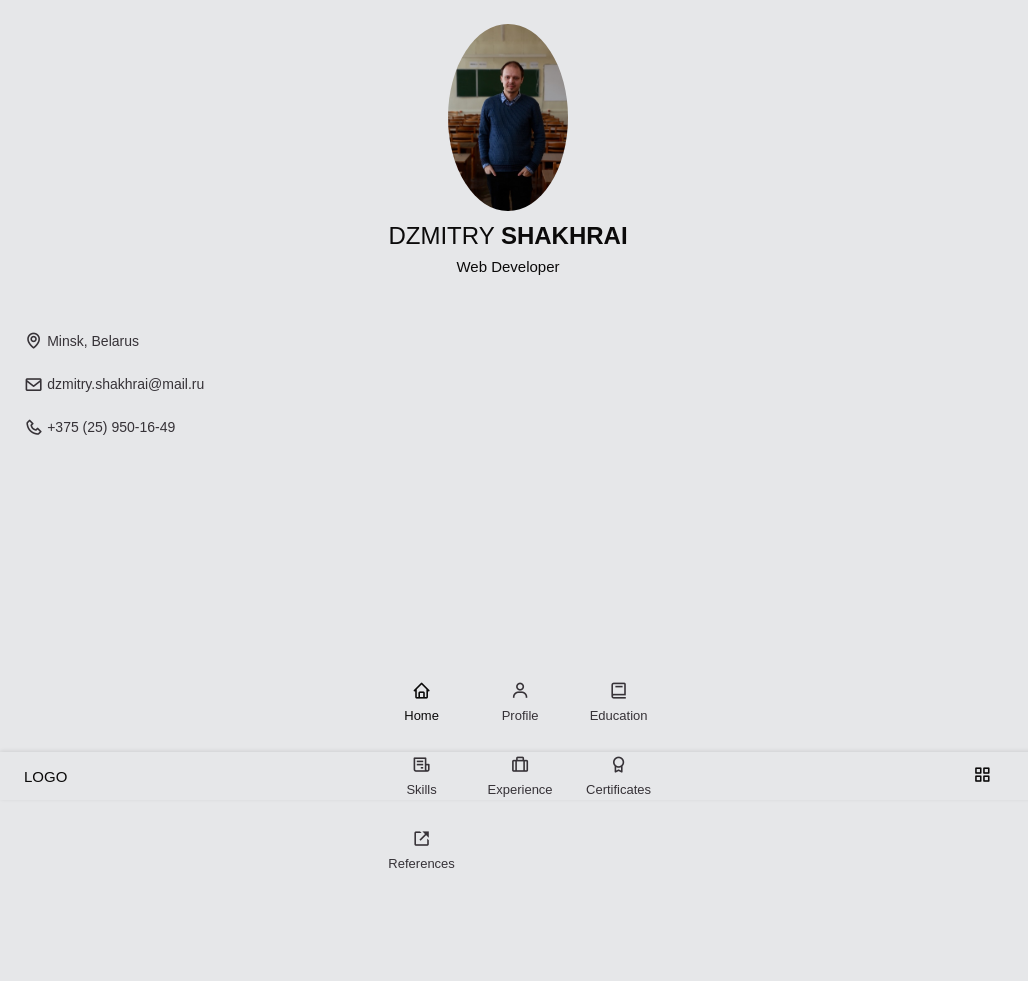
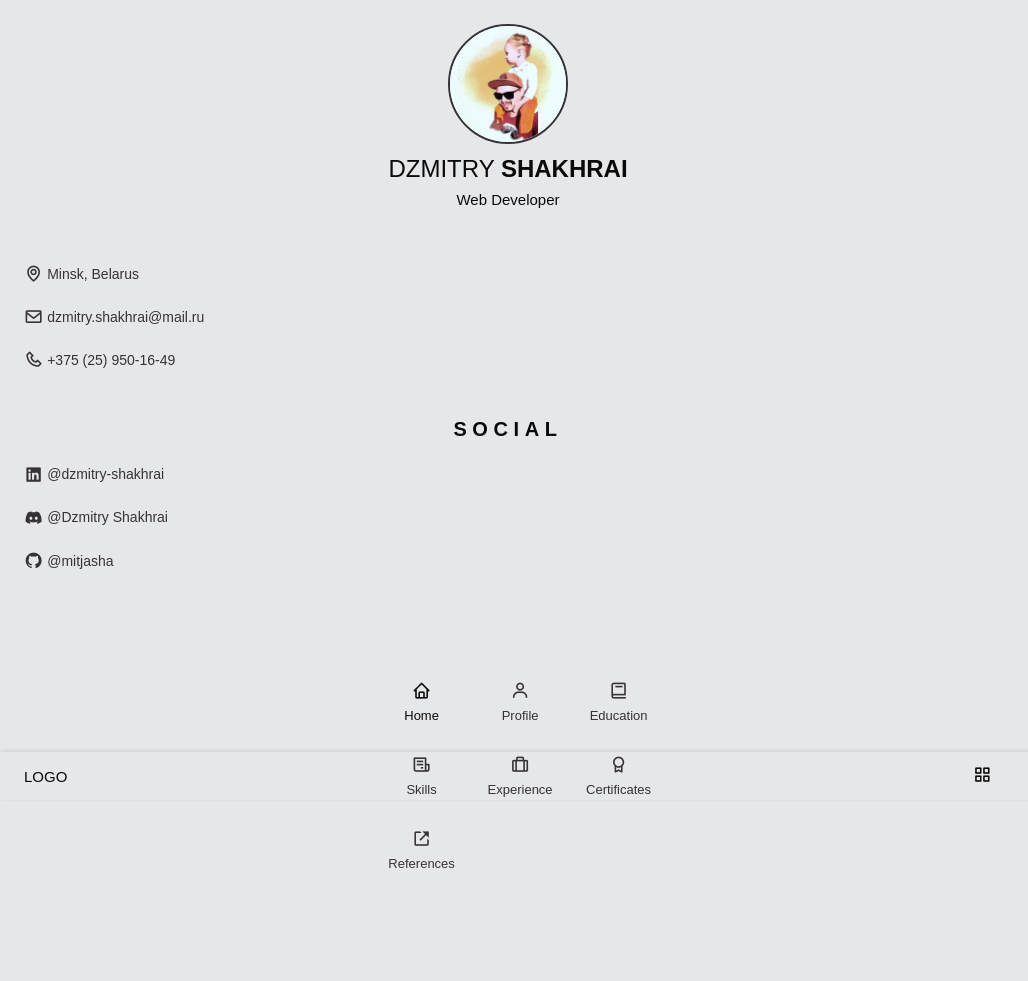
Before and after one commit to mitjasha/rsschool-cv, a plain HTML site: page index.html in a window 1280 px wide. Shown: the whole page, without its empty margins (0-1028 px from the left). Before the commit the page ends 941 px from the top, so only its background shows below. Drawn offline with nearby package versions, Linux system fonts and the light colour scheme.

Commit message:
feat: change photo, add social

```diff
--- a/css/style.css
+++ b/css/style.css
@@ -194,8 +194,9 @@ img{
 
 .home_img{
   width: 120px;
-  height: auto;
+  height: 120px;
   border-radius: 50%;
+  border: 2px solid;
   justify-self: center;
   margin-bottom: var(--mb-1);
 }
@@ -225,6 +226,28 @@ img{
   margin-right: .25rem;
 }
 
+/* STYLE */
+
+.style_container{
+  grid-template-columns: max-content;
+  gap: 1rem;
+}
+
+.social_link{
+  display: inline-flex;
+  align-items: center;
+  font-size: var(--small-font-size);
+  color: var(--text-color);
+}
+
+.social_link:hover{
+  color: var(--title-color);
+}
+
+.social_icon{
+  font-size: 1.2rem;
+  margin-right: .25rem;
+}
 
 /*
 body {
--- a/index.html
+++ b/index.html
@@ -82,7 +82,7 @@
           <section class="home" id="home">
             <div class="home_container section bd-grid">
               <div class="home_data bg-grid">
-                <img src="./img/1mb.jpg" alt="avatar" class="home_img">
+                <img src="./img/IMG_20210915_215153.jpg" alt="avatar" class="home_img">
                 <h1 class="home_title">DZMITRY <b>SHAKHRAI</b></h1>
                 <h3 class="home_profession">Web Developer</h3>
               </div>
@@ -106,6 +106,18 @@
 
           <!--========== SOCIAL ==========-->
           <section class="social section">
+            <h2 class="section-title">SOCIAL</h2>
+            <div class="social_container bd-grid">
+              <a href="https://www.linkedin.com/in/dzmitry-shakhrai-483ab310a/" target="_blank" class="social_link">
+                <i class='bx bxl-linkedin-square social_icon' ></i> @dzmitry-shakhrai
+              </a>
+              <a href="https://discord.com/users/Dzmitry Shakhrai#0668" target="_blank" class="social_link">
+                <i class='bx bxl-discord-alt social_icon' ></i> @Dzmitry Shakhrai
+              </a>
+              <a href="https://github.com/mitjasha" target="_blank" class="social_link">
+                <i class='bx bxl-github social_icon ' ></i> @mitjasha
+              </a>
+            </div>
 
           </section>
 
```
Also changed, not shown: img/1mb.jpg (deleted), img/IMG_20210915_215153.jpg (added).
